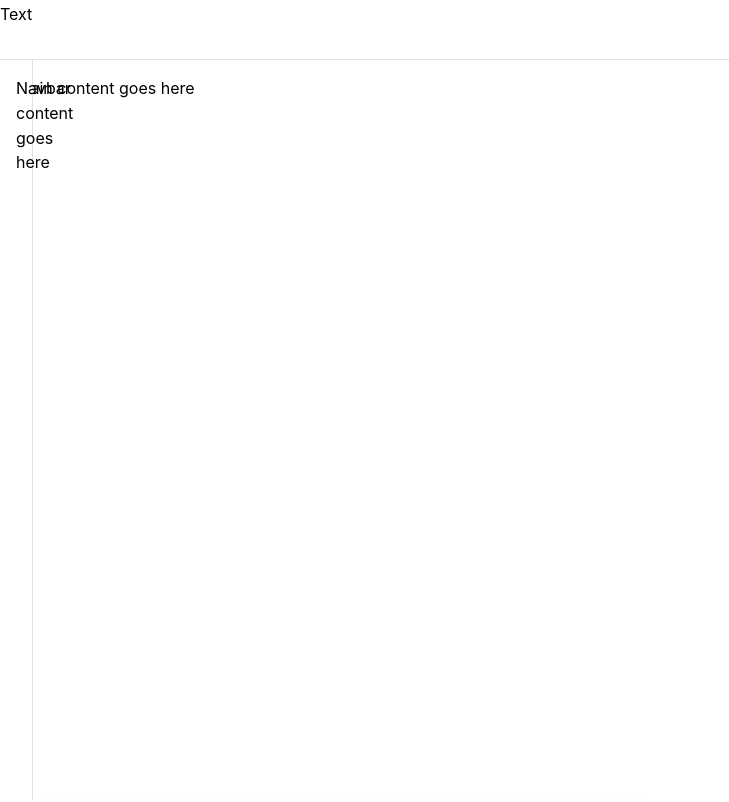
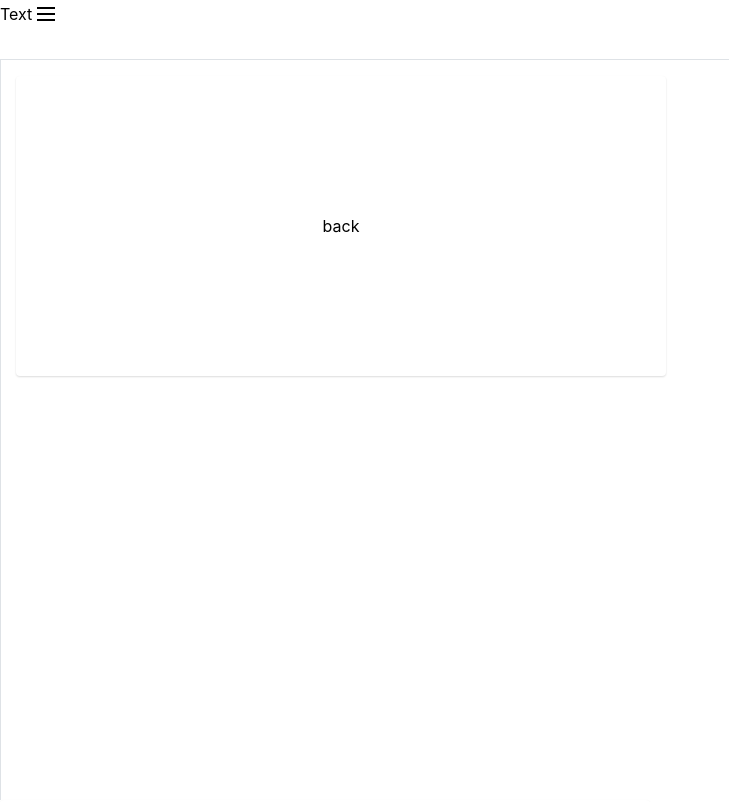
Before and after one commit to konyasharin-team/LexiLift-frontend, a React (Vite) app: page / in a window 1280 px wide. Shown: the top 802 px of the page, without its empty margins (0-729 px from the left). Built offline with nearby package versions, Linux system fonts and the light colour scheme.

Commit message:
AppLayoutUpdate

```diff
--- a/src/components/AppLayout/components/Header/Header.module.css
+++ b/src/components/AppLayout/components/Header/Header.module.css
@@ -9,3 +9,8 @@
 .header_unpinned {
     transform: translate3d(0, -110px, 0);
 }
+
+.headerContainer {
+    display: flex;
+    align-items: center;
+}
--- a/src/components/AppLayout/components/Header/Header.tsx
+++ b/src/components/AppLayout/components/Header/Header.tsx
@@ -1,28 +1,34 @@
 import { FC } from 'react';
-import { Box, Portal, Text } from '@mantine/core';
+import { Box, Burger, Portal, Text } from '@mantine/core';
 import clsx from 'clsx';
 
 import styles from './Header.module.css';
 
 interface IHeaderProps {
   pinned: boolean;
-  data: {
-    title: string;
-  };
+  title: string;
+  toggle: () => void;
+  opened: boolean;
 }
 
-export const Header: FC<IHeaderProps> = ({ pinned, data }) => {
+export const Header: FC<IHeaderProps> = props => {
   return (
     <>
       <Portal>
         <Box
           className={clsx(
             styles.header,
-            pinned ? styles.header_pinned : styles.header_unpinned,
+            props.pinned ? styles.header_pinned : styles.header_unpinned,
           )}
         ></Box>
       </Portal>
-      <Text>{data.title}</Text>
+      <Text>{props.title}</Text>
+      <Burger
+        opened={props.opened}
+        onClick={props.toggle}
+        size="sm"
+        ml="auto"
+      />
     </>
   );
 };
--- a/src/components/AppLayout/components/SidePanel/SidePanel.tsx
+++ b/src/components/AppLayout/components/SidePanel/SidePanel.tsx
@@ -1,39 +1,51 @@
-import { AppShell, Burger } from '@mantine/core';
+import { Navbar } from '@components/AppLayout/components/SidePanel/components/Navbar/Navbar.tsx';
+import { FlipCard, useFlipCard } from '@components/FlipCard';
+import { AppShell, Flex } from '@mantine/core';
 import { useDisclosure } from '@mantine/hooks';
 
 import { Header } from '../Header/Header';
 
+import { navbarConfiguration } from './components/Navbar/navbarConfiguration.ts';
+
+import styles from '../Header/Header.module.css';
+
 export const SidePanel = () => {
   const [opened, { toggle }] = useDisclosure();
+  const [value, toggleCard] = useFlipCard();
 
-  const headerData = {
-    title: 'Text',
-  };
+  const title = 'Text';
 
   const pinned = true;
 
   return (
     <AppShell
       header={{ height: 60 }}
-      navbar={{
-        width: opened ? 300 : 0,
-        breakpoint: 'sm',
-      }}
+      navbar={navbarConfiguration(opened)}
       padding="md"
     >
       <AppShell.Header>
-        <div style={{ display: 'flex', alignItems: 'center' }}>
-          <Header pinned={pinned} data={headerData} />
-
-          <Burger opened={opened} onClick={toggle} size="sm" ml="auto" />
-        </div>
+        <Flex align="center">
+          <div className={styles.headerContainer}>
+            <Header
+              pinned={pinned}
+              title={title}
+              toggle={toggle}
+              opened={opened}
+            />
+          </div>
+        </Flex>
       </AppShell.Header>
 
-      <AppShell.Navbar p="md" hidden={!opened}>
-        Navbar content goes here
-      </AppShell.Navbar>
+      <Navbar opened={opened} />
 
-      <AppShell.Main>Main content goes here</AppShell.Main>
+      <AppShell.Main>
+        <FlipCard
+          word={'back'}
+          translation={'translate'}
+          activeSide={value}
+          onClick={() => toggleCard()}
+        />
+      </AppShell.Main>
     </AppShell>
   );
 };
--- /dev/null
+++ b/src/components/AppLayout/components/SidePanel/components/Navbar/Navbar.tsx
@@ -0,0 +1,20 @@
+import { FC } from 'react';
+import { AppShell } from '@mantine/core';
+
+interface NavbarProps {
+  opened: boolean;
+}
+
+export const Navbar: FC<NavbarProps> = props => {
+  return (
+    <AppShell.Navbar>
+      {props.opened && (
+        <div>
+          <p>Navbar content goes here</p>
+        </div>
+      )}
+    </AppShell.Navbar>
+  );
+};
+
+export default Navbar;
--- /dev/null
+++ b/src/components/AppLayout/components/SidePanel/components/Navbar/navbarConfiguration.ts
@@ -0,0 +1,10 @@
+import { AppShellNavbarConfiguration } from '@mantine/core';
+
+export const navbarConfiguration = (
+  isOpened: boolean,
+): AppShellNavbarConfiguration => {
+  return {
+    width: isOpened ? 300 : 0,
+    breakpoint: 'sm',
+  };
+};
```
